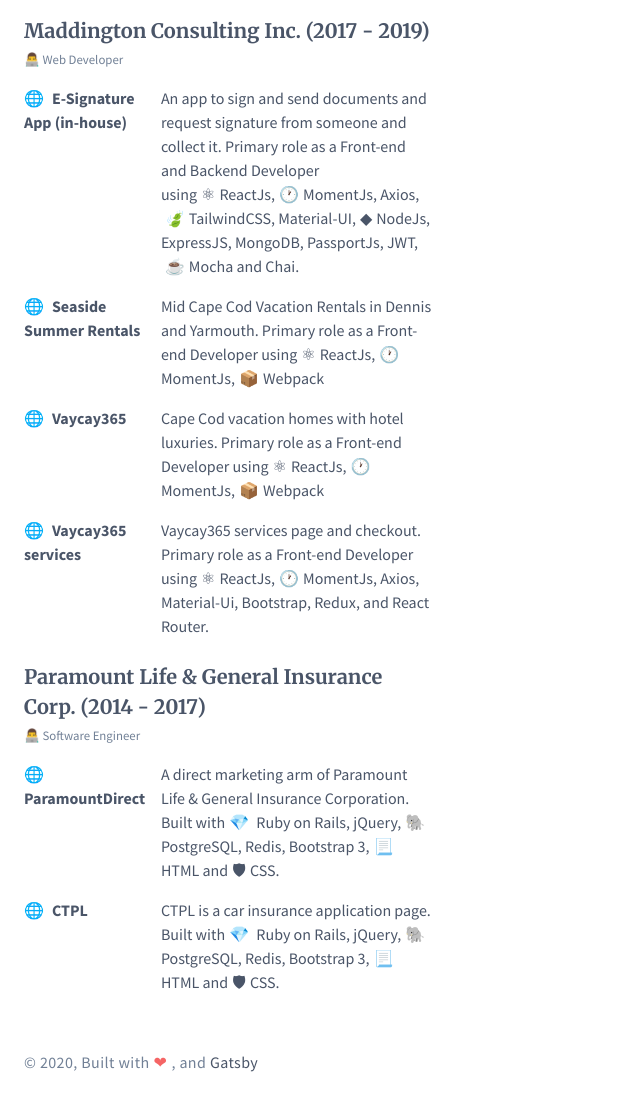
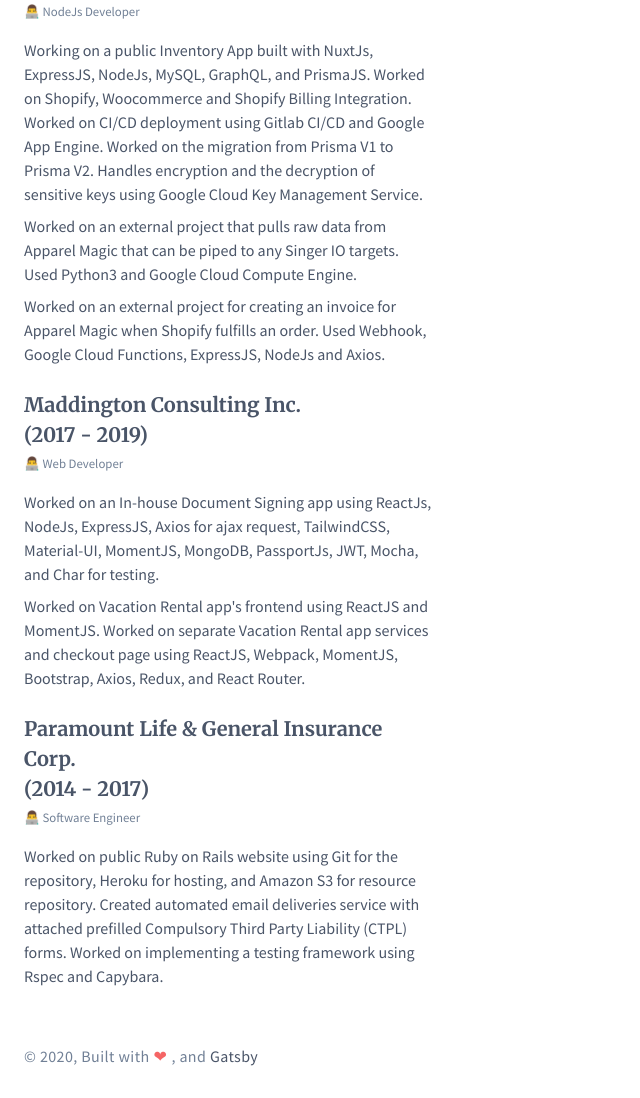
Before and after one commit to jamespotz/jamespotz.github.io, a Gatsby site: page /work in a window 1280 px wide. Shown: the part 166-1264 px from the top of the page, without its empty margins (0-640 px from the left). Built offline with nearby package versions, Linux system fonts and the light colour scheme; Gatsby itself is replaced by a stand-in of ours.

Commit message:
update work and add wesbos eslint

```diff
--- a/src/pages/work.js
+++ b/src/pages/work.js
@@ -1,15 +1,15 @@
-import React from "react"
-import { Link } from "gatsby"
-import { useSpring, animated } from "react-spring"
+import React from 'react'
+import { Link } from 'gatsby'
+import { useSpring, animated } from 'react-spring'
 
-import Layout from "../components/layout"
-import SEO from "../components/seo"
-import { Emoji } from "../components/emoji"
+import Layout from '../components/layout'
+import SEO from '../components/seo'
+import { Emoji } from '../components/emoji'
 
 const WorkPage = () => {
   const props = useSpring({
-    to: { opacity: 1, transform: "translateX(0)" },
-    from: { opacity: 0.1, transform: "translateX(-100%)" },
+    to: { opacity: 1, transform: 'translateX(0)' },
+    from: { opacity: 0.1, transform: 'translateX(-100%)' },
   })
 
   return (
@@ -22,183 +22,78 @@
         <article className="font-default text-gray-700 w-full lg:w-3/4 xl:w-4/12 md:my-10">
           <div>
             <h1 className="font-display leading-normal text-xl font-bold">
-              Soko Labs (2019 - Present)
+              Soko Labs <br />
+              (2019 - Present)
             </h1>
             <small className="text-gray-600 leading-normal ">
               <Emoji symbol="👨‍💻" label="man technology" /> NodeJs Developer
             </small>
-          </div>
-          <div className="mt-6">
-            <h1 className="font-display leading-normal text-xl font-bold">
-              Maddington Consulting Inc. (2017 - 2019)
-            </h1>
-            <small className="text-gray-600 leading-normal ">
-              <Emoji symbol="👨‍💻" label="man technology" /> Web Developer
-            </small>
             <div className="flex flex-col md:flex-row my-4">
-              <div className="w-full md:w-4/12 pr-3">
-                <h1 className="font-bold font-default leading-normal">
-                  <Emoji
-                    symbol="🌐"
-                    label="globe with meridians"
-                    className="mr-2"
-                  />
-                  E-Signature App (in-house)
-                </h1>
-              </div>
-              <div className="w-full mt-2 md:mt-0 md:w-8/12">
+              <div className="w-full mt-2 md:mt-0">
                 <p>
-                  An app to sign and send documents and request signature from
-                  someone and collect it. Primary role as a Front-end and
-                  Backend Developer using
-                  <Emoji symbol="⚛" label="atom" className="mx-1" />
-                  ReactJs,
-                  <Emoji symbol="🕐" label="one o'clock" className="mx-1" />
-                  MomentJs, Axios,
-                  <Emoji
-                    symbol="🍃"
-                    label="leaf fluttering in the wind"
-                    className="mx-1"
-                  />
-                  TailwindCSS, Material-UI,
-                  <Emoji
-                    symbol="◆"
-                    label="large blue diamond"
-                    className="mx-1"
-                  />
-                  NodeJs, ExpressJS, MongoDB, PassportJs, JWT,
-                  <Emoji symbol="☕" label="hot beverage" className="mx-1" />
-                  Mocha and Chai.
+                  Working on a public Inventory App built with NuxtJs,
+                  ExpressJS, NodeJs, MySQL, GraphQL, and PrismaJS. Worked on
+                  Shopify, Woocommerce and Shopify Billing Integration. Worked
+                  on CI/CD deployment using Gitlab CI/CD and Google App Engine.
+                  Worked on the migration from Prisma V1 to Prisma V2. Handles
+                  encryption and the decryption of sensitive keys using Google
+                  Cloud Key Management Service.
                 </p>
-              </div>
-            </div>
-            <div className="flex flex-col md:flex-row mb-4">
-              <div className="w-full md:w-4/12 pr-3">
-                <h1 className="font-bold font-default leading-normal">
-                  <Emoji
-                    symbol="🌐"
-                    label="globe with meridians"
-                    className="mr-2"
-                  />
-                  Seaside Summer Rentals
-                </h1>
-              </div>
-              <div className="w-full mt-2 md:mt-0 md:w-8/12">
-                <p>
-                  Mid Cape Cod Vacation Rentals in Dennis and Yarmouth. Primary
-                  role as a Front-end Developer using
-                  <Emoji symbol="⚛" label="atom" className="mx-1" />
-                  ReactJs,
-                  <Emoji symbol="🕐" label="one o'clock" className="mx-1" />
-                  MomentJs,
-                  <Emoji symbol="📦" label="package" className="mx-1" />
-                  Webpack
+                <p className="mt-2">
+                  Worked on an external project that pulls raw data from Apparel
+                  Magic that can be piped to any Singer IO targets. Used Python3
+                  and Google Cloud Compute Engine.
                 </p>
-              </div>
-            </div>
-            <div className="flex flex-col md:flex-row mb-4">
-              <div className="w-full md:w-4/12 pr-3">
-                <h1 className="font-bold font-default leading-normal">
-                  <Emoji
-                    symbol="🌐"
-                    label="globe with meridians"
-                    className="mr-2"
-                  />
-                  Vaycay365
-                </h1>
-              </div>
-              <div className="w-full mt-2 md:mt-0 md:w-8/12">
-                <p>
-                  Cape Cod vacation homes with hotel luxuries. Primary role as a
-                  Front-end Developer using
-                  <Emoji symbol="⚛" label="atom" className="mx-1" />
-                  ReactJs,
-                  <Emoji symbol="🕐" label="one o'clock" className="mx-1" />
-                  MomentJs,
-                  <Emoji symbol="📦" label="package" className="mx-1" />
-                  Webpack
-                </p>
-              </div>
-            </div>
-            <div className="flex flex-col md:flex-row mb-4">
-              <div className="w-full md:w-4/12 pr-3">
-                <h1 className="font-bold font-default leading-normal">
-                  <Emoji
-                    symbol="🌐"
-                    label="globe with meridians"
-                    className="mr-2"
-                  />
-                  Vaycay365 services
-                </h1>
-              </div>
-              <div className="w-full mt-2 md:mt-0 md:w-8/12">
-                <p>
-                  Vaycay365 services page and checkout. Primary role as a
-                  Front-end Developer using
-                  <Emoji symbol="⚛" label="atom" className="mx-1" />
-                  ReactJs,
-                  <Emoji symbol="🕐" label="one o'clock" className="mx-1" />
-                  MomentJs, Axios, Material-Ui, Bootstrap, Redux, and React
-                  Router.
+                <p className="mt-2">
+                  Worked on an external project for creating an invoice for
+                  Apparel Magic when Shopify fulfills an order. Used Webhook,
+                  Google Cloud Functions, ExpressJS, NodeJs and Axios.
                 </p>
               </div>
             </div>
           </div>
           <div className="mt-6">
             <h1 className="font-display leading-normal text-xl font-bold">
-              Paramount Life & General Insurance Corp. (2014 - 2017)
+              Maddington Consulting Inc. <br />
+              (2017 - 2019)
+            </h1>
+            <small className="text-gray-600 leading-normal ">
+              <Emoji symbol="👨‍💻" label="man technology" /> Web Developer
+            </small>
+            <div className="flex flex-col md:flex-row my-4">
+              <div className="w-full mt-2 md:mt-0">
+                <p>
+                  Worked on an In-house Document Signing app using ReactJs,
+                  NodeJs, ExpressJS, Axios for ajax request, TailwindCSS,
+                  Material-UI, MomentJS, MongoDB, PassportJs, JWT, Mocha, and
+                  Char for testing.
+                </p>
+                <p className="mt-2">
+                  Worked on Vacation Rental app's frontend using ReactJS and
+                  MomentJS. Worked on separate Vacation Rental app services and
+                  checkout page using ReactJS, Webpack, MomentJS, Bootstrap,
+                  Axios, Redux, and React Router.
+                </p>
+              </div>
+            </div>
+          </div>
+          <div className="mt-6">
+            <h1 className="font-display leading-normal text-xl font-bold">
+              Paramount Life & General Insurance Corp. <br />
+              (2014 - 2017)
             </h1>
             <small className="text-gray-600 leading-normal ">
               <Emoji symbol="👨‍💻" label="man technology" /> Software Engineer
             </small>
             <div className="flex flex-col md:flex-row my-4">
-              <div className="w-full md:w-4/12 pr-3">
-                <h1 className="font-bold font-default leading-normal">
-                  <Emoji
-                    symbol="🌐"
-                    label="globe with meridians"
-                    className="mr-2"
-                  />
-                  ParamountDirect
-                </h1>
-              </div>
-              <div className="w-full mt-2 md:mt-0 md:w-8/12">
+              <div className="w-full mt-2 md:mt-0">
                 <p>
-                  A direct marketing arm of Paramount Life & General Insurance
-                  Corporation. Built with
-                  <Emoji symbol="💎" label="gem stone" className="mx-1" /> Ruby
-                  on Rails, jQuery,
-                  <Emoji symbol="🐘" label="elephant" className="mx-1" />
-                  PostgreSQL, Redis, Bootstrap 3,
-                  <Emoji symbol="📃" label="page with curl" className="mx-1" />
-                  HTML and
-                  <Emoji symbol="🛡" label="shield" className="mx-1" />
-                  CSS.
-                </p>
-              </div>
-            </div>
-            <div className="flex flex-col md:flex-row mb-4">
-              <div className="w-full md:w-4/12 pr-3">
-                <h1 className="font-bold font-default leading-normal">
-                  <Emoji
-                    symbol="🌐"
-                    label="globe with meridians"
-                    className="mr-2"
-                  />
-                  CTPL
-                </h1>
-              </div>
-              <div className="w-full mt-2 md:mt-0 md:w-8/12">
-                <p>
-                  CTPL is a car insurance application page. Built with
-                  <Emoji symbol="💎" label="gem stone" className="mx-1" /> Ruby
-                  on Rails, jQuery,
-                  <Emoji symbol="🐘" label="elephant" className="mx-1" />
-                  PostgreSQL, Redis, Bootstrap 3,
-                  <Emoji symbol="📃" label="page with curl" className="mx-1" />
-                  HTML and
-                  <Emoji symbol="🛡" label="shield" className="mx-1" />
-                  CSS.
+                  Worked on public Ruby on Rails website using Git for the
+                  repository, Heroku for hosting, and Amazon S3 for resource
+                  repository. Created automated email deliveries service with
+                  attached prefilled Compulsory Third Party Liability (CTPL)
+                  forms. Worked on implementing a testing framework using Rspec
+                  and Capybara.
                 </p>
               </div>
             </div>
```
Also changed, not shown: package.json (+15 -4 lines), 2 other files.
